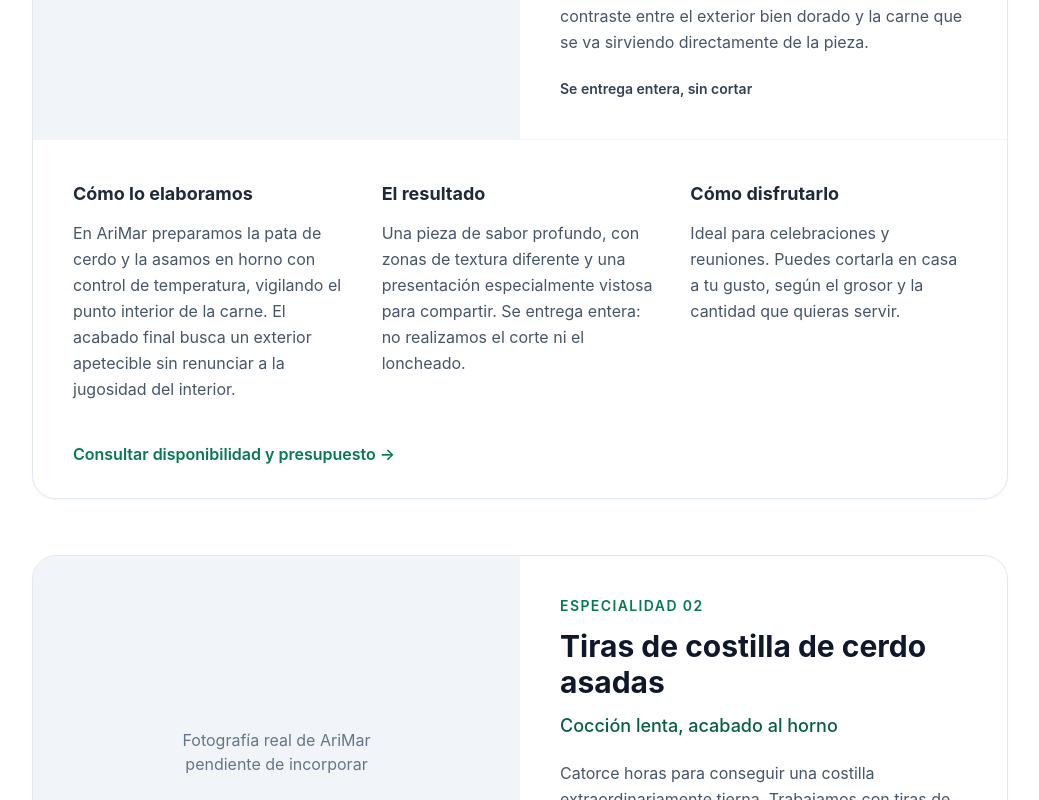
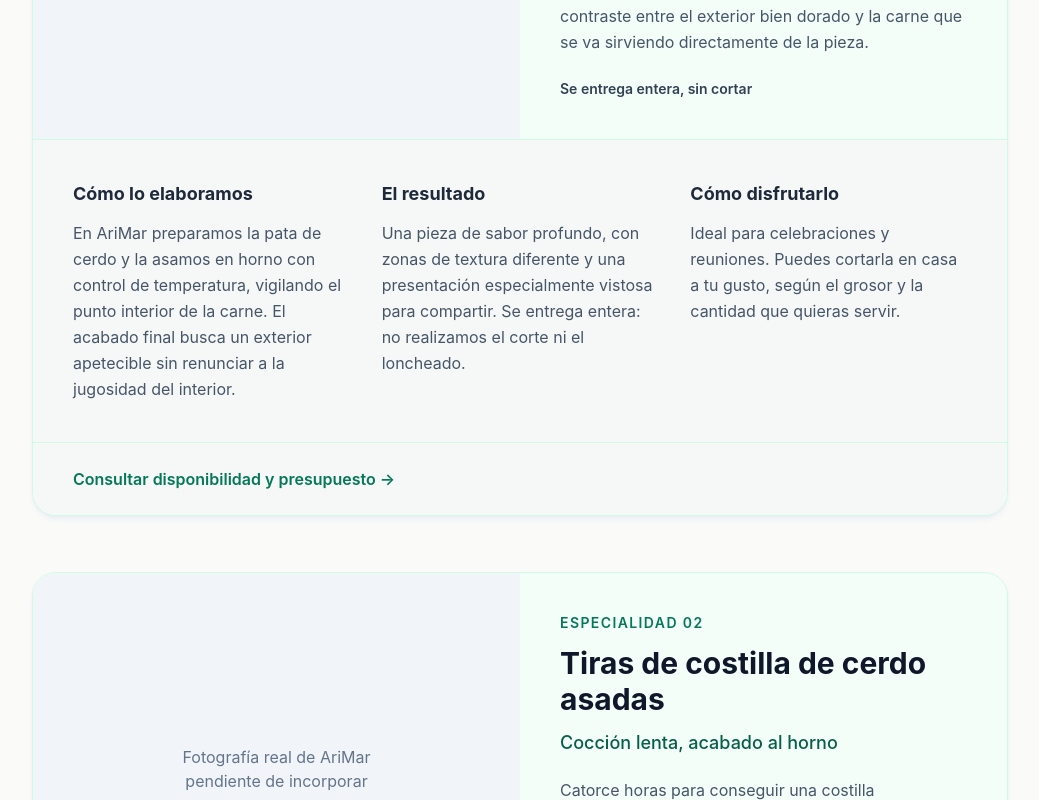
Before and after one commit to talaverilla85/ArimarWeb, a Next.js app: page /asados-por-encargo-gran-canaria in a window 1280 px wide. Shown: the part 960-1760 px from the top of the page, without its empty margins (120-1159 px from the left). Built offline with nearby package versions, Linux system fonts and the light colour scheme.

Commit message:
Add subtle green surfaces and depth to roast product cards

```diff
--- a/app/asados-por-encargo-gran-canaria/page.tsx
+++ b/app/asados-por-encargo-gran-canaria/page.tsx
@@ -49,7 +49,7 @@ const platos = [
 
 export default function Page() {
   return (
-    <main className="bg-white">
+    <main className="bg-[#fafbf9]">
       <section className="bg-slate-900 text-white px-6 py-20">
         <div className="max-w-5xl mx-auto">
           <p className="text-emerald-300 font-semibold uppercase tracking-widest mb-4">AriMar · Playa de Arinaga</p>
@@ -64,12 +64,12 @@ export default function Page() {
         <p className="text-slate-600 text-lg mb-12 max-w-3xl">No todos los cortes se comportan igual en el horno. El tiempo, la temperatura y el acabado se adaptan a cada pieza para conseguir su mejor expresión.</p>
         <div className="space-y-14">
           {platos.map((plato, i) => (
-            <article key={plato.nombre} className="overflow-hidden rounded-3xl border border-slate-200 shadow-sm">
+            <article key={plato.nombre} className="overflow-hidden rounded-3xl border border-emerald-100 bg-white shadow-md shadow-slate-200/60">
               <div className="grid md:grid-cols-2">
                 <div className="bg-slate-100 min-h-72 flex items-center justify-center text-slate-500 text-center p-8" role="img" aria-label={`Fotografía real pendiente de ${plato.nombre}`}>
                   <span>Fotografía real de AriMar<br />pendiente de incorporar</span>
                 </div>
-                <div className="p-7 md:p-10 flex flex-col justify-center">
+                <div className="p-7 md:p-10 flex flex-col justify-center bg-emerald-50/60">
                   <p className="text-emerald-700 font-semibold text-sm uppercase tracking-widest mb-3">Especialidad {String(i + 1).padStart(2, '0')}</p>
                   <h3 className="text-3xl font-bold text-slate-900 mb-3">{plato.nombre}</h3>
                   <p className="text-lg font-medium text-emerald-800 mb-5">{plato.subtitulo}</p>
@@ -77,17 +77,17 @@ export default function Page() {
                   <p className="mt-6 text-sm font-semibold text-slate-700">{plato.formato}</p>
                 </div>
               </div>
-              <div className="grid md:grid-cols-3 gap-8 p-7 md:p-10 bg-white border-t border-slate-100">
+              <div className="grid md:grid-cols-3 gap-8 p-7 md:p-10 bg-[#f5f8f6] border-t border-emerald-100">
                 <div><h4 className="text-lg font-bold mb-3">Cómo lo elaboramos</h4><p className="text-slate-600 leading-relaxed">{plato.proceso}</p></div>
                 <div><h4 className="text-lg font-bold mb-3">El resultado</h4><p className="text-slate-600 leading-relaxed">{plato.resultado}</p></div>
                 <div><h4 className="text-lg font-bold mb-3">Cómo disfrutarlo</h4><p className="text-slate-600 leading-relaxed">{plato.servicio}</p></div>
               </div>
-              <div className="px-7 md:px-10 pb-8"><a href="#solicitud" className="font-semibold text-emerald-700">Consultar disponibilidad y presupuesto →</a></div>
+              <div className="px-7 md:px-10 py-6 bg-[#f5f8f6] border-t border-emerald-100"><a href="#solicitud" className="font-semibold text-emerald-700">Consultar disponibilidad y presupuesto →</a></div>
             </article>
           ))}
         </div>
       </section>
-      <section id="solicitud" className="bg-slate-50 px-6 py-16"><div className="max-w-3xl mx-auto"><SolicitudAsados /></div></section>
+      <section id="solicitud" className="bg-[#eaf2ee] px-6 py-16"><div className="max-w-3xl mx-auto"><SolicitudAsados /></div></section>
       <section className="max-w-5xl mx-auto px-6 py-14">
         <h2 className="text-2xl font-bold mb-4">Recogida en AriMar</h2>
         <p className="text-slate-600">Los encargos se recogen en nuestro establecimiento de Playa de Arinaga. La solicitud no constituye un pedido confirmado: contactaremos contigo para concretar disponibilidad, cantidades, precio y fecha.</p>
```
